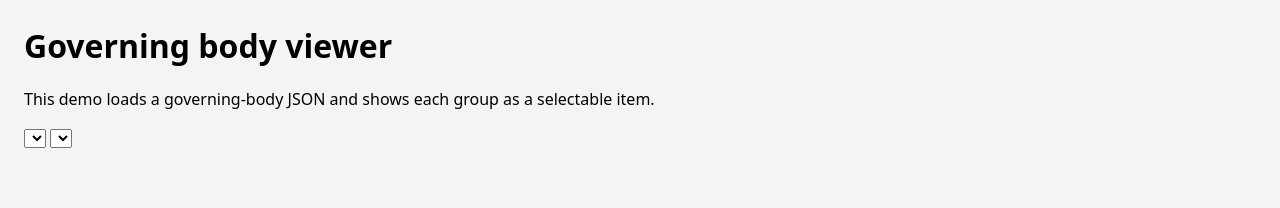
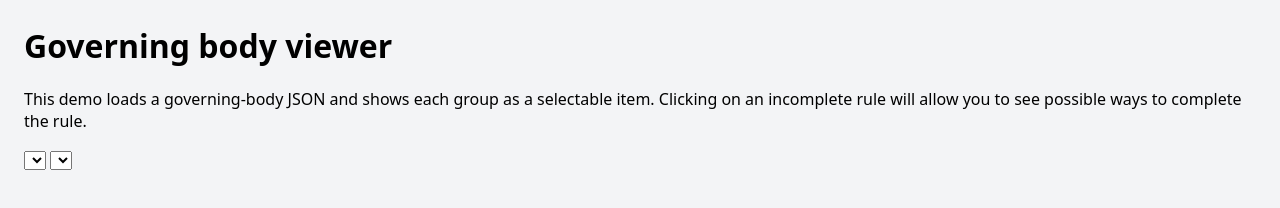
Before and after one commit to bfg1981/Majority, a website: page web/index.html in a window 1280 px wide. Drawn offline with Linux system fonts and the light colour scheme; no server answers.

Commit message:
Better text to explain how to use the completion mechanism.

```diff
--- a/web/index.html
+++ b/web/index.html
@@ -8,7 +8,9 @@
 </head>
 <body>
   <h1>Governing body viewer</h1>
-  <p>This demo loads a governing-body JSON and shows each group as a selectable item.</p>
+  <p>This demo loads a governing-body JSON and shows each group as a
+selectable item. Clicking on an incomplete rule will allow you to see
+possible ways to complete the rule.</p>
 
   <select id="governing-body-id"></select>
   <select id="governing-body-period"></select>
```
